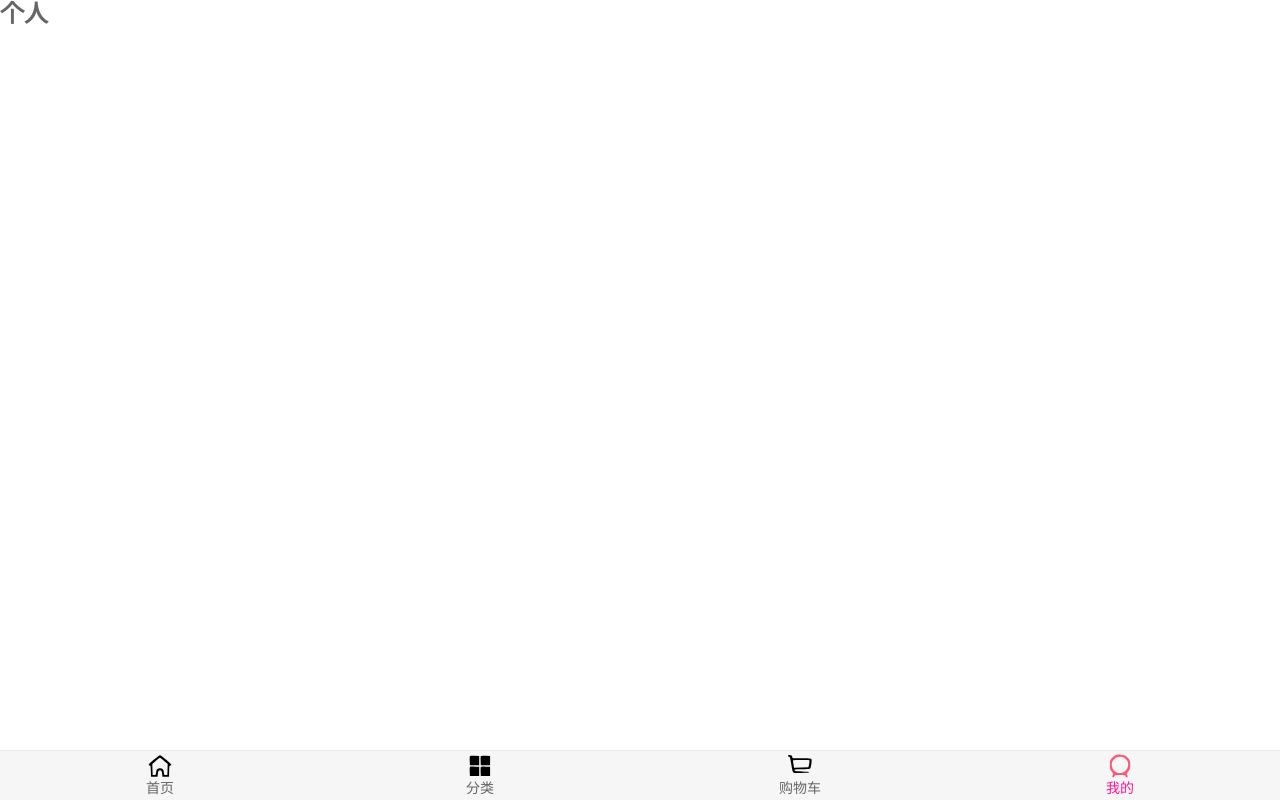
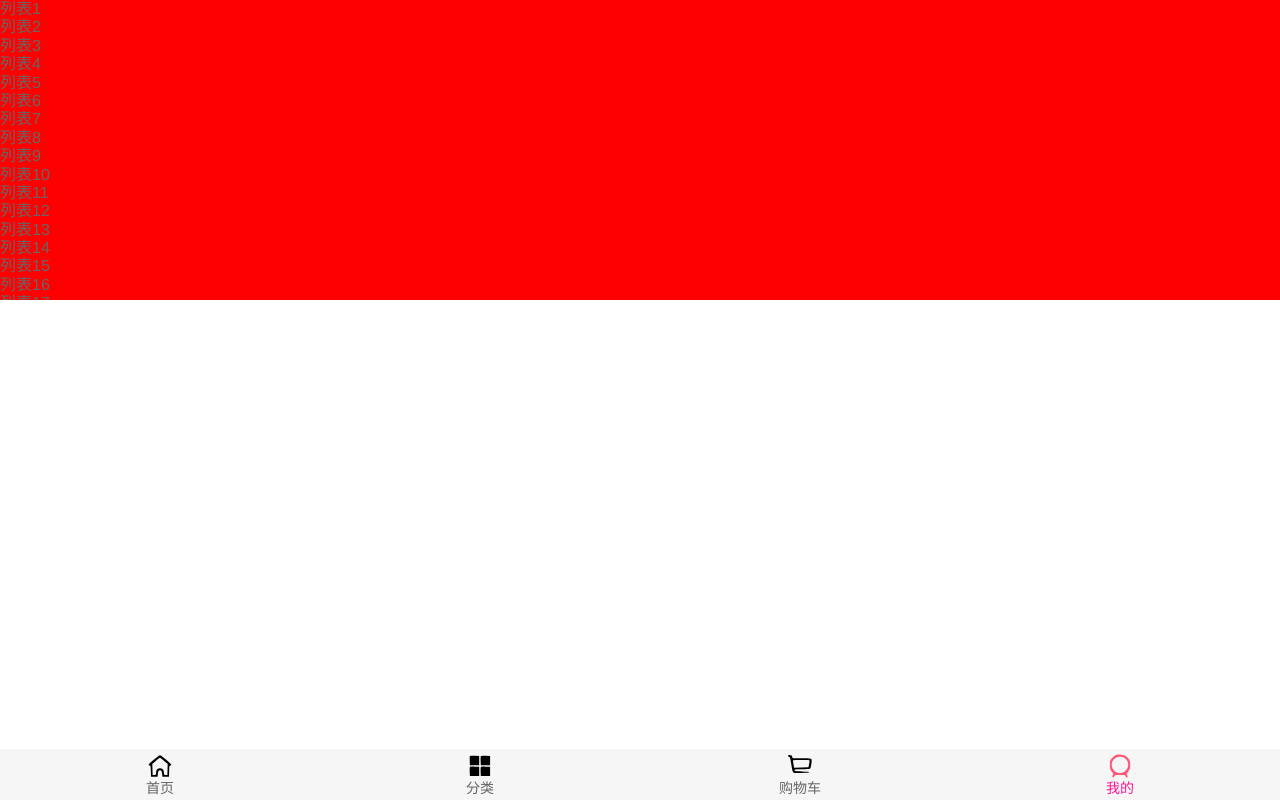
Before and after one commit to ITlaoY/supermall, a Vue app: page /profile in a window 1280 px wide. Built offline with nearby package versions, Linux system fonts and the light colour scheme.

Commit message:
第五次初始化项目

```diff
--- /dev/null
+++ b/src/components/common/scroll/Scroll.vue
@@ -0,0 +1,60 @@
+<template>
+  <div class="wrapper" ref="wrapper">
+    <div class="content">
+      <slot></slot>
+    </div>
+  </div>
+</template>
+
+<script>
+import BScroll from "better-scroll";
+
+export default {
+  name: "Scroll",
+  props: {
+    probeType: {
+      type: Number,
+      default: 0,
+    },
+    pullUpLoad: {
+      type: Boolean,
+      default: false,
+    },
+  },
+  data() {
+    return {
+      scroll: null,
+    };
+  },
+  mounted() {
+    //穿件bscroll对象
+    this.scroll = new BScroll(this.$refs.wrapper, {
+      observeDOM: true,
+      click: true,
+      probeType: this.probeType,
+      pullUpLoad: this.pullUpLoad,
+    });
+    //监听滚动位置
+    this.scroll.on("scroll", (position) => {
+      // console.log(position);
+      this.$emit("scroll", position);
+    });
+    //监听上拉事件
+    this.scroll.on("pullingUp", () => {
+      // console.log("111");
+      this.$emit("pullingUp");
+    });
+  },
+  methods: {
+    scrollTo(x, y, time = 1000) {
+      this.scroll.scrollTo(x, y, time);
+    },
+    finishPullUp() {
+      this.scroll.finishPullUp();
+    },
+  },
+};
+</script>
+
+<style>
+</style>
--- /dev/null
+++ b/src/components/content/backtop/BackTop.vue
@@ -0,0 +1,23 @@
+<template>
+  <div class="back-top">
+    <img src="../../../assets/img/common/top.png" alt="" />
+  </div>
+</template>
+
+<script>
+export default {
+  name: "BackTop",
+};
+</script>
+
+<style scoped>
+.back-top {
+  position: fixed;
+  right: 8px;
+  bottom: 45px;
+}
+.back-top img {
+  width: 43px;
+  height: 43px;
+}
+</style>
--- a/src/views/category/Category.vue
+++ b/src/views/category/Category.vue
@@ -1,6 +1,7 @@
 <template>
   <div class="wrapper" ref="aaa">
     <ul class="content">
+      <button @click="btnClick">按钮</button>
       <li>分类列表1</li>
       <li>分类列表2</li>
       <li>分类列表3</li>
@@ -91,16 +92,6 @@
       <li>分类列表88</li>
       <li>分类列表89</li>
       <li>分类列表90</li>
-      <li>分类列表91</li>
-      <li>分类列表92</li>
-      <li>分类列表93</li>
-      <li>分类列表94</li>
-      <li>分类列表95</li>
-      <li>分类列表96</li>
-      <li>分类列表97</li>
-      <li>分类列表98</li>
-      <li>分类列表99</li>
-      <li>分类列表100</li>
     </ul>
   </div>
 </template>
@@ -119,14 +110,28 @@ export default {
   //   new BScroll(".content", {});
   // },
   mounted() {
-    console.log(this.$refs.aaa);
-    console.log(document.querySelector(".wrapper"));
-    this.scroll = new BScroll(document.querySelector(".wrapper"), {});
+    // console.log(this.$refs.aaa);
+    // console.log(document.querySelector(".wrapper"));
+    this.scroll = new BScroll(document.querySelector(".wrapper"), {
+      probeType: 3,
+      pullUpLoad: true,
+    });
+    this.scroll.on("scroll", (position) => {
+      // console.log(position);
+    });
+    this.scroll.on("pullingUp", () => {
+      console.log("上拉加载更多");
+    });
+  },
+  methods: {
+    btnClick() {
+      console.log("1111");
+    },
   },
 };
 </script>
 
-<style>
+<style scoped>
 .wrapper {
   height: 150px;
   background-color: red;
--- a/src/views/home/Home.vue
+++ b/src/views/home/Home.vue
@@ -1,6 +1,14 @@
 <template>
-  <div id="home">
+  <div id="home" class="wrapper">
     <nav-bar class="home-nav"><div slot="center">购物街</div></nav-bar>
+    <scroll
+      class="content"
+      ref="scroll"
+      :probe-type="3"
+      @scroll="contentScroll"
+      :pull-up-load="true"
+      @pullingUp="loadMore"
+    >
       <home-swiper :banners="banners"></home-swiper>
       <home-recommend :recommends="recommends"></home-recommend>
       <home-feature></home-feature>
@@ -10,38 +18,8 @@
         @tabClick="tabClick"
       ></tab-control>
       <goods-list :goods="showGoods"></goods-list>
-    <ul>
-      <li>列表1</li>
-      <li>列表2</li>
-      <li>列表3</li>
-      <li>列表4</li>
-      <li>列表5</li>
-      <li>列表6</li>
-      <li>列表7</li>
-      <li>列表8</li>
-      <li>列表9</li>
-      <li>列表10</li>
-      <li>列表11</li>
-      <li>列表12</li>
-      <li>列表13</li>
-      <li>列表14</li>
-      <li>列表15</li>
-      <li>列表16</li>
-      <li>列表17</li>
-      <li>列表18</li>
-      <li>列表19</li>
-      <li>列表20</li>
-      <li>列表21</li>
-      <li>列表22</li>
-      <li>列表23</li>
-      <li>列表24</li>
-      <li>列表25</li>
-      <li>列表26</li>
-      <li>列表27</li>
-      <li>列表28</li>
-      <li>列表29</li>
-      <li>列表30</li>
-    </ul>
+    </scroll>
+    <back-top @click.native="backClick" v-show="isShowBackTop"></back-top>
   </div>
 </template>
 
@@ -53,6 +31,8 @@ import HomeFeature from "@/views/home/childComps/HomeFeature";
 import NavBar from "@/components/common/navbar/NavBar";
 import TabControl from "@/components/content/tabControl/TabControl";
 import GoodsList from "@/components/content/goods/GoodsList";
+import Scroll from "@/components/common/scroll/Scroll";
+import BackTop from "@/components/content/backtop/BackTop";
 
 import { getHomeMultidata, getHomeGoods } from "@/network/home.js";
 
@@ -68,6 +48,7 @@ export default {
         sell: { page: 0, list: [] },
       },
       currentType: "pop",
+      isShowBackTop: false,
     };
   },
   components: {
@@ -77,6 +58,8 @@ export default {
     NavBar,
     TabControl,
     GoodsList,
+    Scroll,
+    BackTop,
   },
   computed: {
     showGoods() {
@@ -107,10 +90,24 @@ export default {
           break;
       }
     },
+    backClick() {
+      //上拉回到顶部
+      this.$refs.scroll.scrollTo(0, 0);
+    },
+    contentScroll(position) {
+      // console.log(position);
+      this.isShowBackTop = -position.y > 1000;
+    },
+    //上拉加载更多
+    loadMore() {
+      // console.log("11");
+      this.getHomeGoods(this.currentType);
+      this.$refs.scroll.scroll.refresh();
+    },
     //网络请求
     getHomeMultidata() {
       getHomeMultidata().then((res) => {
-        console.log(res);
+        // console.log(res);
         this.banners = res.data.banner.list;
         this.recommends = res.data.recommend.list;
       });
@@ -118,18 +115,21 @@ export default {
     getHomeGoods(type) {
       const page = this.goods[type].page + 1;
       getHomeGoods(type, page).then((res) => {
-        console.log(res);
+        // console.log(res);
         this.goods[type].list.push(...res.data.list);
         this.goods[type].page += 1;
+        this.$refs.scroll.finishPullUp();
       });
     },
   },
 };
 </script>
 
-<style>
+<style scoped>
 #home {
   padding-top: 44px;
+  height: 100vh;
+  position: relative;
 }
 .home-nav {
   background: var(--color-tint);
@@ -142,7 +142,22 @@ export default {
 }
 .tab-control {
   position: sticky;
-  top: 44px;
+  top: 0px;
   z-index: 99;
 }
+
+/* .content {
+  height: calc(100% - 93px);
+  overflow: scroll;
+  margin-top: 44px;
+} */
+.content {
+  /* height: 300px; */
+  overflow: hidden;
+  position: absolute;
+  top: 44px;
+  bottom: 49px;
+  left: 0;
+  right: 0;
+}
 </style>
--- a/src/views/profile/Profile.vue
+++ b/src/views/profile/Profile.vue
@@ -1,14 +1,77 @@
 <template>
   <div>
-    <h2>个人</h2>
+    <scroll class="content">
+      <ul>
+        <li>列表1</li>
+        <li>列表2</li>
+        <li>列表3</li>
+        <li>列表4</li>
+        <li>列表5</li>
+        <li>列表6</li>
+        <li>列表7</li>
+        <li>列表8</li>
+        <li>列表9</li>
+        <li>列表10</li>
+        <li>列表11</li>
+        <li>列表12</li>
+        <li>列表13</li>
+        <li>列表14</li>
+        <li>列表15</li>
+        <li>列表16</li>
+        <li>列表17</li>
+        <li>列表18</li>
+        <li>列表19</li>
+        <li>列表20</li>
+        <li>列表21</li>
+        <li>列表22</li>
+        <li>列表23</li>
+        <li>列表24</li>
+        <li>列表25</li>
+        <li>列表26</li>
+        <li>列表27</li>
+        <li>列表28</li>
+        <li>列表29</li>
+        <li>列表30</li>
+        <li>列表31</li>
+        <li>列表32</li>
+        <li>列表33</li>
+        <li>列表34</li>
+        <li>列表35</li>
+        <li>列表36</li>
+        <li>列表37</li>
+        <li>列表38</li>
+        <li>列表39</li>
+        <li>列表40</li>
+        <li>列表41</li>
+        <li>列表42</li>
+        <li>列表43</li>
+        <li>列表44</li>
+        <li>列表45</li>
+        <li>列表46</li>
+        <li>列表47</li>
+        <li>列表48</li>
+        <li>列表49</li>
+        <li>列表50</li>
+      </ul>
+    </scroll>
   </div>
 </template>
 
 <script>
+import Scroll from "@/components/common/scroll/Scroll";
+
 export default {
   name: "Profile",
+  components: {
+    Scroll,
+  },
 };
 </script>
 
-<style>
+<style scoped>
+.content {
+  height: 300px;
+  background-color: red;
+  overflow: hidden;
+}
 </style>
```
Lines whose indentation alone changed are shown as unchanged.
